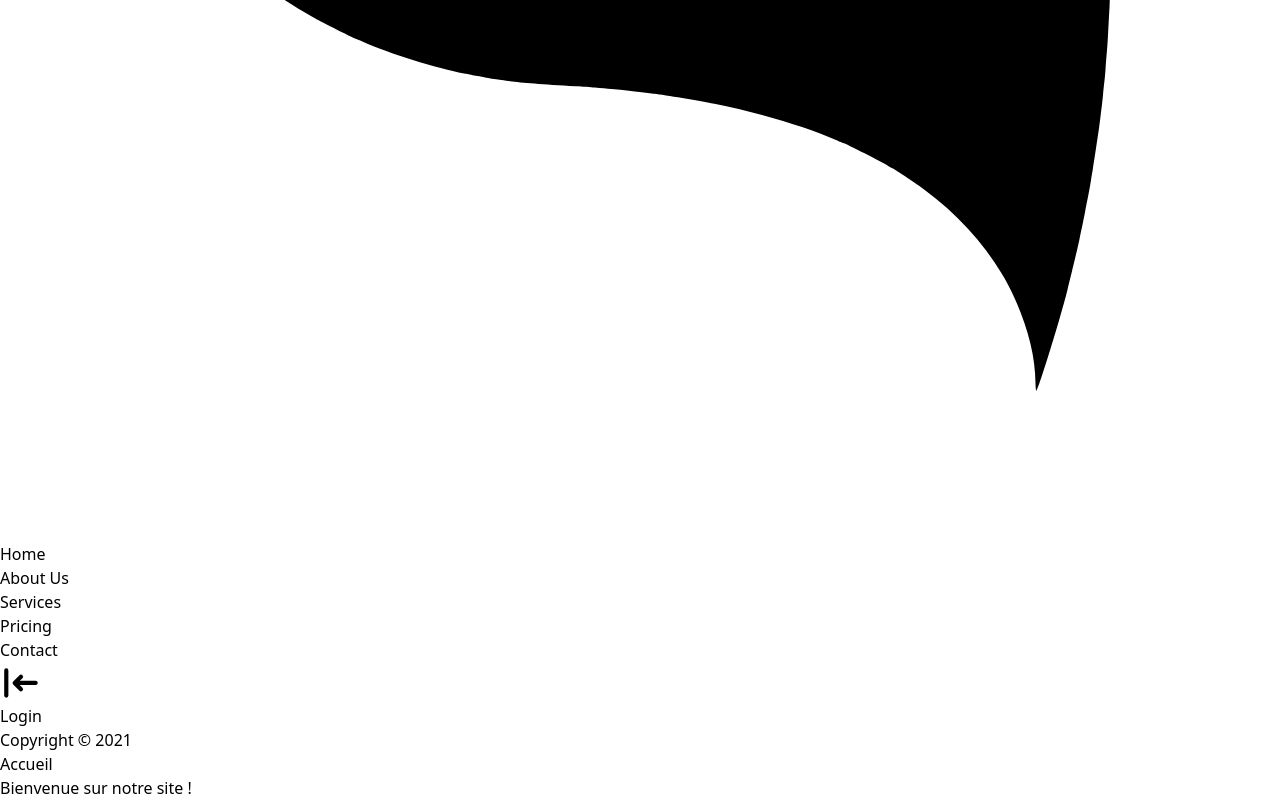
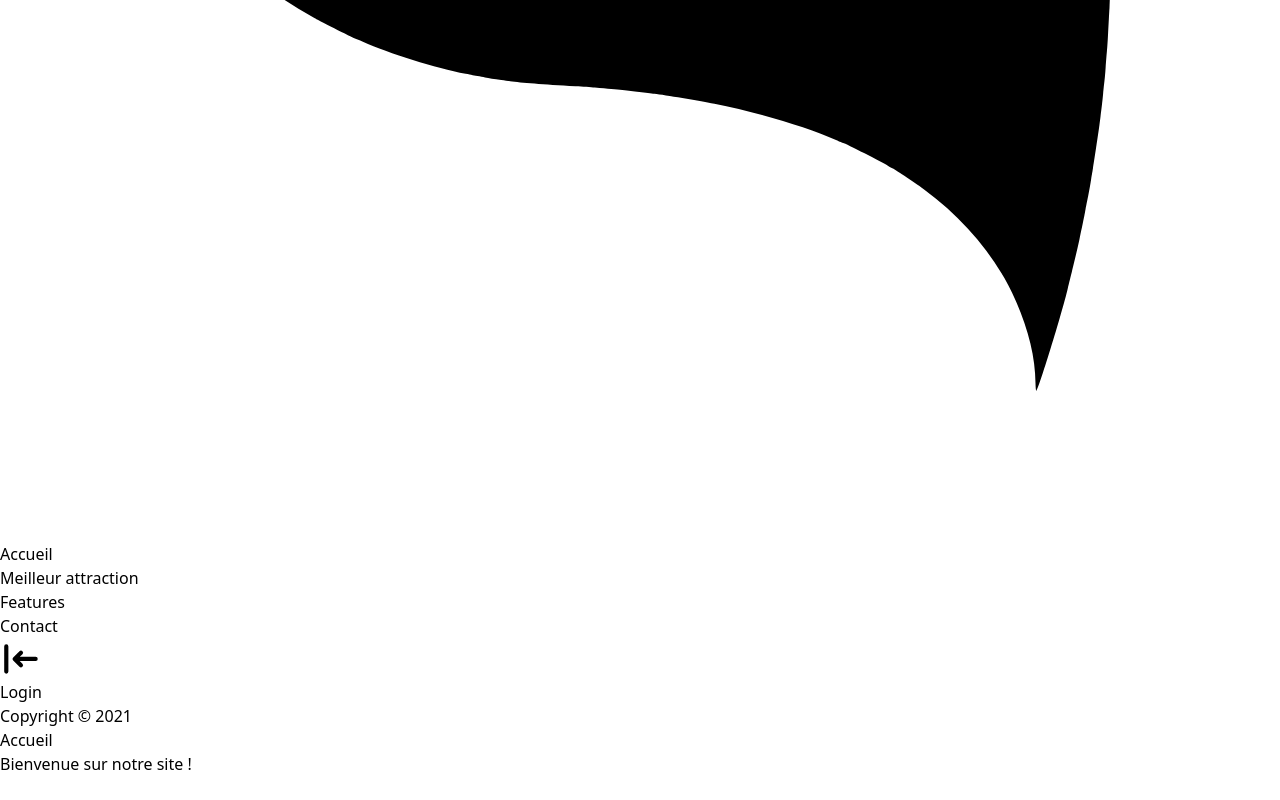
Before and after one commit to MaximeRsbch/Tfe_project_withReact, a React (Vite) app: page / in a window 1280 px wide. Shown: the part 7348-8148 px from the top of the page. After the commit the page ends 8124 px from the top, so only its background shows below. Built offline with nearby package versions, Linux system fonts and the light colour scheme.

Commit message:
Création page contact + active navbar

```diff
--- a/src/App.jsx
+++ b/src/App.jsx
@@ -1,12 +1,28 @@
 import Navbar from "./components/navbar/Navbar.jsx";
 import Accueil from "./components/Accueil.jsx";
+import MeilleurAttractionPages from "./pages/MeilleurAttractionPages.jsx";
+import FeaturesPages from "./pages/FeaturesPages.jsx";
+import ContactPages from "./pages/ContactPages.jsx";
+import { BrowserRouter, Route, Routes } from "react-router-dom";
 
 function App() {
     return (
-        <div>
-            <Navbar />
-            <Accueil />
-        </div>
+        <BrowserRouter>
+            <div>
+                <Navbar />
+
+                <Routes>
+                    <Route path="/" element={<Accueil />} />
+                    <Route
+                        path="/meilleur-attraction"
+                        element={<MeilleurAttractionPages />}
+                    />
+                    <Route path="/features" element={<FeaturesPages />} />
+
+                    <Route path="/contact" element={<ContactPages />} />
+                </Routes>
+            </div>
+        </BrowserRouter>
     );
 }
 
--- /dev/null
+++ b/src/components/Contact.jsx
@@ -0,0 +1,9 @@
+function Contact() {
+    return (
+        <div>
+            <h1>Contact</h1>
+        </div>
+    );
+}
+
+export default Contact;
--- a/src/components/navbar/Navbar.jsx
+++ b/src/components/navbar/Navbar.jsx
@@ -1,3 +1,5 @@
+import { NavLink } from "react-router-dom";
+
 function navbar() {
     const OpenMobileNavbar = () => {
         document.getElementById("menu").classList.toggle("hidden");
@@ -36,12 +38,16 @@ function navbar() {
                 </div>
                 <ul className="hidden absolute top-1/2 left-1/2 transform -translate-y-1/2 -translate-x-1/2 lg:flex lg:mx-auto  lg:items-center lg:w-auto lg:space-x-6">
                     <li>
-                        <a
-                            className="text-sm text-gray-400 hover:text-gray-500"
-                            href="#"
+                        <NavLink
+                            to="/"
+                            className={({ isActive }) =>
+                                isActive
+                                    ? "text-blue-600 font-bold"
+                                    : "text-sm text-gray-400 hover:text-gray-500"
+                            }
                         >
                             Accueil
-                        </a>
+                        </NavLink>
                     </li>
                     <li className="text-gray-300">
                         <svg
@@ -60,9 +66,16 @@ function navbar() {
                         </svg>
                     </li>
                     <li>
-                        <a className="text-sm text-blue-600 font-bold" href="#">
+                        <NavLink
+                            to="/meilleur-attraction"
+                            className={({ isActive }) =>
+                                isActive
+                                    ? "text-blue-600 font-bold"
+                                    : "text-sm text-gray-400 hover:text-gray-500"
+                            }
+                        >
                             Meilleur attraction
-                        </a>
+                        </NavLink>
                     </li>
                     <li className="text-gray-300">
                         <svg
@@ -81,12 +94,16 @@ function navbar() {
                         </svg>
                     </li>
                     <li>
-                        <a
-                            className="text-sm text-gray-400 hover:text-gray-500"
-                            href="#"
+                        <NavLink
+                            to="/features"
+                            className={({ isActive }) =>
+                                isActive
+                                    ? "text-blue-600 font-bold"
+                                    : "text-sm text-gray-400 hover:text-gray-500"
+                            }
                         >
                             Nouveautés
-                        </a>
+                        </NavLink>
                     </li>
                     <li className="text-gray-300">
                         <svg
@@ -105,12 +122,16 @@ function navbar() {
                         </svg>
                     </li>
                     <li>
-                        <a
-                            className="text-sm text-gray-400 hover:text-gray-500"
-                            href="#"
+                        <NavLink
+                            to="/contact"
+                            className={({ isActive }) =>
+                                isActive
+                                    ? "text-blue-600 font-bold"
+                                    : "text-sm text-gray-400 hover:text-gray-500"
+                            }
                         >
                             Contact
-                        </a>
+                        </NavLink>
                     </li>
                     <li className="text-gray-300">
                         <svg
@@ -186,45 +207,58 @@ function navbar() {
                     </div>
                     <div>
                         <ul>
-                            <li className="mb-1">
-                                <a
-                                    className="block p-4 text-sm font-semibold text-gray-400 hover:bg-blue-50 hover:text-blue-600 rounded"
-                                    href="#"
+                            <li className="mb-1 block p-4 text-sm font-semibold text-gray-400 hover:bg-blue-50 ">
+                                <NavLink
+                                    onClick={CloseMobileNavbar}
+                                    to="/"
+                                    className={({ isActive }) =>
+                                        isActive
+                                            ? "text-blue-600 font-bold"
+                                            : "text-sm text-gray-400 hover:text-blue-600 rounded"
+                                    }
                                 >
-                                    Home
-                                </a>
+                                    Accueil
+                                </NavLink>
                             </li>
-                            <li className="mb-1">
-                                <a
-                                    className="block p-4 text-sm font-semibold text-gray-400 hover:bg-blue-50 hover:text-blue-600 rounded"
-                                    href="#"
+                            <li className="mb-1 block p-4 text-sm font-semibold text-gray-400 hover:bg-blue-50 ">
+                                <NavLink
+                                    onClick={CloseMobileNavbar}
+                                    to="/meilleur-attraction"
+                                    className={({ isActive }) =>
+                                        isActive
+                                            ? "text-blue-600 font-bold"
+                                            : "text-sm text-gray-400 hover:text-blue-600 rounded"
+                                    }
                                 >
-                                    About Us
-                                </a>
+                                    Meilleur attraction
+                                </NavLink>
                             </li>
-                            <li className="mb-1">
-                                <a
-                                    className="block p-4 text-sm font-semibold text-gray-400 hover:bg-blue-50 hover:text-blue-600 rounded"
-                                    href="#"
+                            <li className="mb-1 block p-4 text-sm font-semibold text-gray-400 hover:bg-blue-50 ">
+                                <NavLink
+                                    onClick={CloseMobileNavbar}
+                                    to="/features"
+                                    className={({ isActive }) =>
+                                        isActive
+                                            ? "text-blue-600 font-bold"
+                                            : "text-sm text-gray-400 hover:text-blue-600 rounded"
+                                    }
                                 >
-                                    Services
-                                </a>
+                                    Features
+                                </NavLink>
                             </li>
-                            <li className="mb-1">
-                                <a
-                                    className="block p-4 text-sm font-semibold text-gray-400 hover:bg-blue-50 hover:text-blue-600 rounded"
-                                    href="#"
-                                >
-                                    Pricing
-                                </a>
-                            </li>
-                            <li className="mb-1">
-                                <a
-                                    className="block p-4 text-sm font-semibold text-gray-400 hover:bg-blue-50 hover:text-blue-600 rounded"
-                                    href="#"
+
+                            <li className="mb-1 block p-4 text-sm font-semibold text-gray-400 hover:bg-blue-50 ">
+                                <NavLink
+                                    onClick={CloseMobileNavbar}
+                                    to="/contact"
+                                    className={({ isActive }) =>
+                                        isActive
+                                            ? "text-blue-600 font-bold"
+                                            : "text-sm text-gray-400 hover:text-blue-600 rounded"
+                                    }
                                 >
                                     Contact
-                                </a>
+                                </NavLink>
                             </li>
                         </ul>
                     </div>
--- /dev/null
+++ b/src/pages/ContactPages.jsx
@@ -0,0 +1,11 @@
+import Contact from "../components/Contact";
+
+function ContactPages() {
+    return (
+        <div>
+            <Contact />
+        </div>
+    );
+}
+
+export default ContactPages;
```
